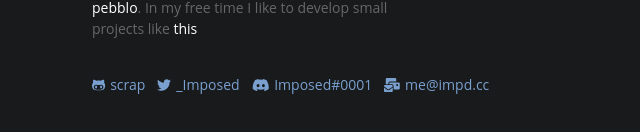
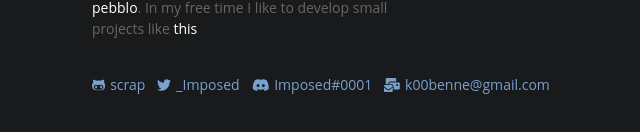
Before and after one commit to dvhe/portfolio, a React (Create React App) app: page / in a window 1280 px wide. Shown: the part 334-466 px from the top of the page, without its empty margins (36-676 px from the left). Built offline with nearby package versions, Linux system fonts and the light colour scheme.

Commit message:
Email service expired

```diff
--- a/src/App.js
+++ b/src/App.js
@@ -23,7 +23,7 @@ function App() {
             <a className="socials" href="https://github.com/scrap" target="_blank"><FontAwesomeIcon icon={faGithubAlt} className="socials-icon" />scrap</a>
             <a className="socials" href="https://twitter.com/_imposed" target="_blank"><FontAwesomeIcon icon={faTwitter} className="socials-icon" />_Imposed</a>
             <a className="socials" href="https://discordapp.com/users/583925649807245322" target="_blank"><FontAwesomeIcon icon={faDiscord} className="socials-icon" />Imposed#0001</a>
-            <a className="socials" href="mailto: me@impd.cc"><FontAwesomeIcon icon={faMailBulk} className="socials-icon" />me@impd.cc</a>
+            <a className="socials" href="mailto: k00benne@gmail.com"><FontAwesomeIcon icon={faMailBulk} className="socials-icon" />k00benne@gmail.com</a>
           </div>
         </div>
 
```
